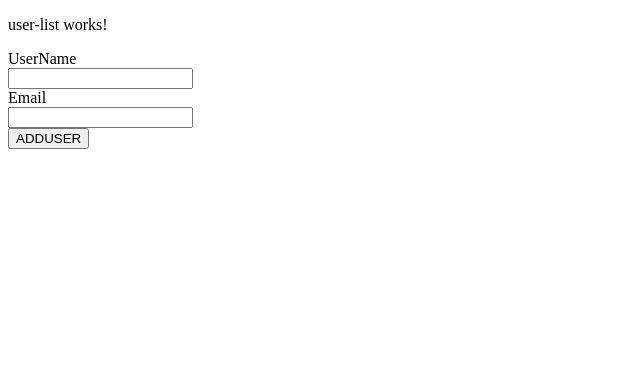
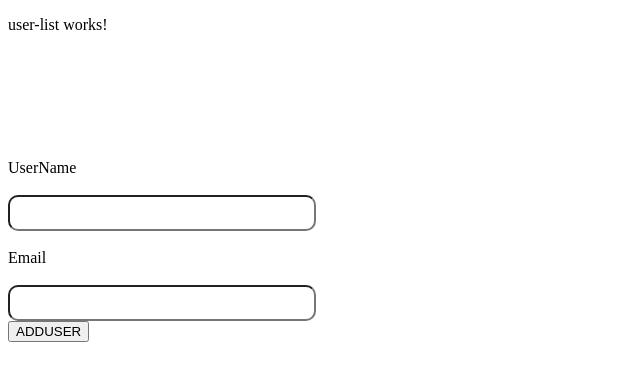
Before and after one commit to sknsurya/angular, an Angular app in the folder crud/: page / in a window 1280 px wide. Shown: the top 380 px of the page, without its empty margins (0-640 px from the left). Built offline with nearby package versions, Linux system fonts and the light colour scheme.

Commit message:
form component scss file

```diff
--- a/crud/src/app/form/form.component.scss
+++ b/crud/src/app/form/form.component.scss
@@ -0,0 +1,37 @@
+.form{
+    margin-top: 20px;
+gap: 20px;
+
+}
+
+.input{
+    width: 500px;
+    height: 400px;
+    display: flex;
+    flex-direction: column;
+    justify-content: center;
+    // align-items: center;
+    // border: 1px solid black;
+}
+
+.input1{
+    width: 300px;
+    height: 30px;
+    // border: 1px solid rgb(128, 124, 124);
+    border-radius: 10px;
+}
+.label{
+    display: flex;
+    flex-direction: row;
+    justify-content: flex-start;
+}
+// .btn{
+//     color: #000000;
+//     width: 310px;
+//     height: 40px;
+//     margin-top: 20px;
+//     border-radius: 10px;
+//     border: none;
+//     border:1px solid blue($color: #1500ff);
+//     cursor: pointer;
+// }
```
